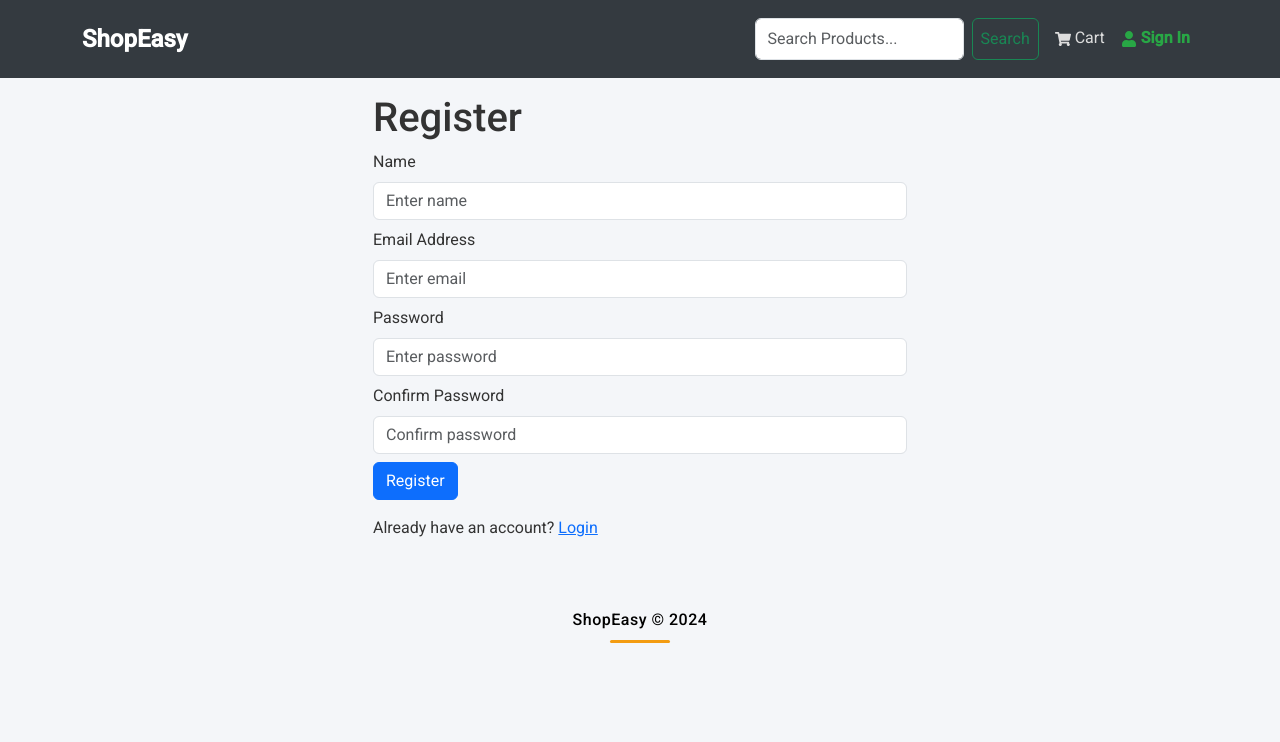
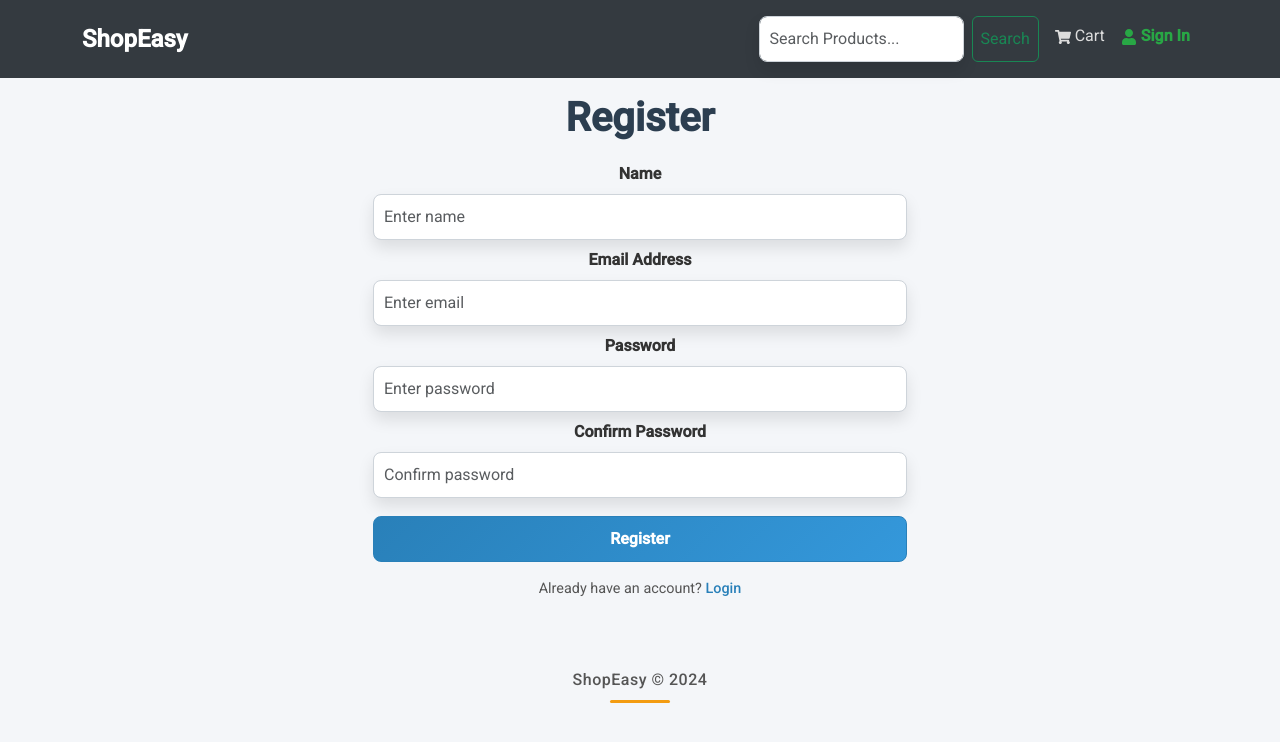
Before and after one commit to GilMatzafi/ShopEasy, a React (Create React App) app in the folder frontend/: page /register in a window 1280 px wide. Shown: the top 742 px of the page. Built offline with nearby package versions, Linux system fonts and the light colour scheme.

Commit message:
adding more style

```diff
--- /dev/null
+++ b/frontend/src/assets/styles/LoginScreen.css
@@ -0,0 +1,74 @@
+/* Styling for the main heading */
+h1 {
+    font-size: 2.5rem;
+    font-weight: bold;
+    color: #2C3E50;
+    text-align: center;
+    margin-bottom: 20px;
+    font-family: 'Roboto', sans-serif;
+}
+
+/* Label styling for form labels */
+.form-label {
+    font-weight: 600;
+    color: #333333;
+    font-size: 1rem;
+}
+
+/* Input field styling */
+.form-control {
+    box-shadow: 0 8px 16px rgba(0, 0, 0, 0.1);
+    padding: 10px;
+    font-size: 1rem;
+    border-radius: 5px;
+    border: 1px solid #ced4da;
+    transition: all 0.3s ease;
+}
+
+.form-control:focus {
+    border-color: #2980B9;
+    box-shadow: 0 0 5px rgba(41, 128, 185, 0.2);
+}
+
+/* Button styling */
+.btn-primary {
+    background: linear-gradient(135deg, #2980B9, #3498DB);
+    border-color: #2980B9;
+    font-weight: bold;
+    width: 100%;
+    padding: 10px;
+    font-size: 1rem;
+    border-radius: 5px;
+    transition: background-color 0.3s ease, box-shadow 0.3s ease;
+    margin-top: 10px;
+    font-weight: 700;
+}
+
+.btn-primary:hover {
+    background-color: #1A5276;
+    box-shadow: 0 4px 8px rgba(0, 0, 0, 0.2);
+}
+
+/* Link styling */
+a {
+    color: #2980B9;
+    text-decoration: none;
+    font-weight: 500;
+}
+
+a:hover {
+    text-decoration: underline;
+    color: #0056b3;
+}
+
+/* Additional text styling for "New Customer?" */
+.py-3 {
+    text-align: center;
+    font-size: 0.9rem;
+    color: #555555;
+}
+
+.form-control,
+.btn-primary {
+    border-radius: 8px;
+}
--- /dev/null
+++ b/frontend/src/assets/styles/Paginate.css
@@ -0,0 +1,40 @@
+/* Pagination container styling */
+.pagination {
+    display: flex;
+    justify-content: center;
+    margin-top: 20px;
+}
+
+.pagination .page-item {
+    margin: 0 5px;
+}
+
+.pagination .page-item .page-link {
+    color: #2980B9; /* Primary color */
+    background-color: #ffffff;
+    border: 1px solid #2980B9;
+    border-radius: 5px;
+    font-weight: bold;
+    padding: 6px 12px;
+    transition: all 0.3s ease;
+}
+
+.pagination .page-item .page-link:hover {
+    background-color: #2980B9; /* Hover background */
+    color: #ffffff; /* Hover text color */
+    border-color: #2980B9;
+}
+
+.pagination .page-item.active .page-link {
+    background-color: #f39c12; /* Active page background */
+    color: #ffffff;
+    border-color: #f39c12;
+    box-shadow: 0 4px 8px rgba(0, 0, 0, 0.2); /* Adds a subtle shadow */
+}
+
+/* Disabled page link styling */
+.pagination .page-item.disabled .page-link {
+    color: #b2b2b2;
+    background-color: #f8f8f8;
+    border-color: #ddd;
+}
--- a/frontend/src/assets/styles/ProductCarousel.css
+++ b/frontend/src/assets/styles/ProductCarousel.css
@@ -4,12 +4,6 @@
     border-radius: 10px;
     overflow: hidden;
     box-shadow: 0 4px 12px rgba(0, 0, 0, 0.1);
-}
-
-/* Image styling */
-.carousel-item img {
-    max-height: 400px;
-    transition: transform 0.3s ease;
 }
 
 .carousel-item:hover img {
--- a/frontend/src/components/Paginate.jsx
+++ b/frontend/src/components/Paginate.jsx
@@ -1,5 +1,6 @@
 import { Pagination } from "react-bootstrap";
 import { LinkContainer } from "react-router-bootstrap";
+import '../assets/styles/Paginate.css';
 const Paginate = ({ pages, page, isAdmin = false, keyword = "" }) => {
   return (
     pages > 1 && (
--- a/frontend/src/screens/LoginScreen.jsx
+++ b/frontend/src/screens/LoginScreen.jsx
@@ -7,6 +7,8 @@ import FormContainer from "../components/FormContainer";
 import { useLoginMutation } from "../slices/usersApiSlice";
 import { setCredentials } from "../slices/authSlice";
 import { toast } from "react-toastify";
+import '../assets/styles/LoginScreen.css';
+
 const LoginScreen = () => {
   const [email, setEmail] = useState("");
   const [password, setPassword] = useState("");
```
Also changed, not shown: frontend/src/assets/styles/ProductScreen.css (line endings or trailing spaces).
